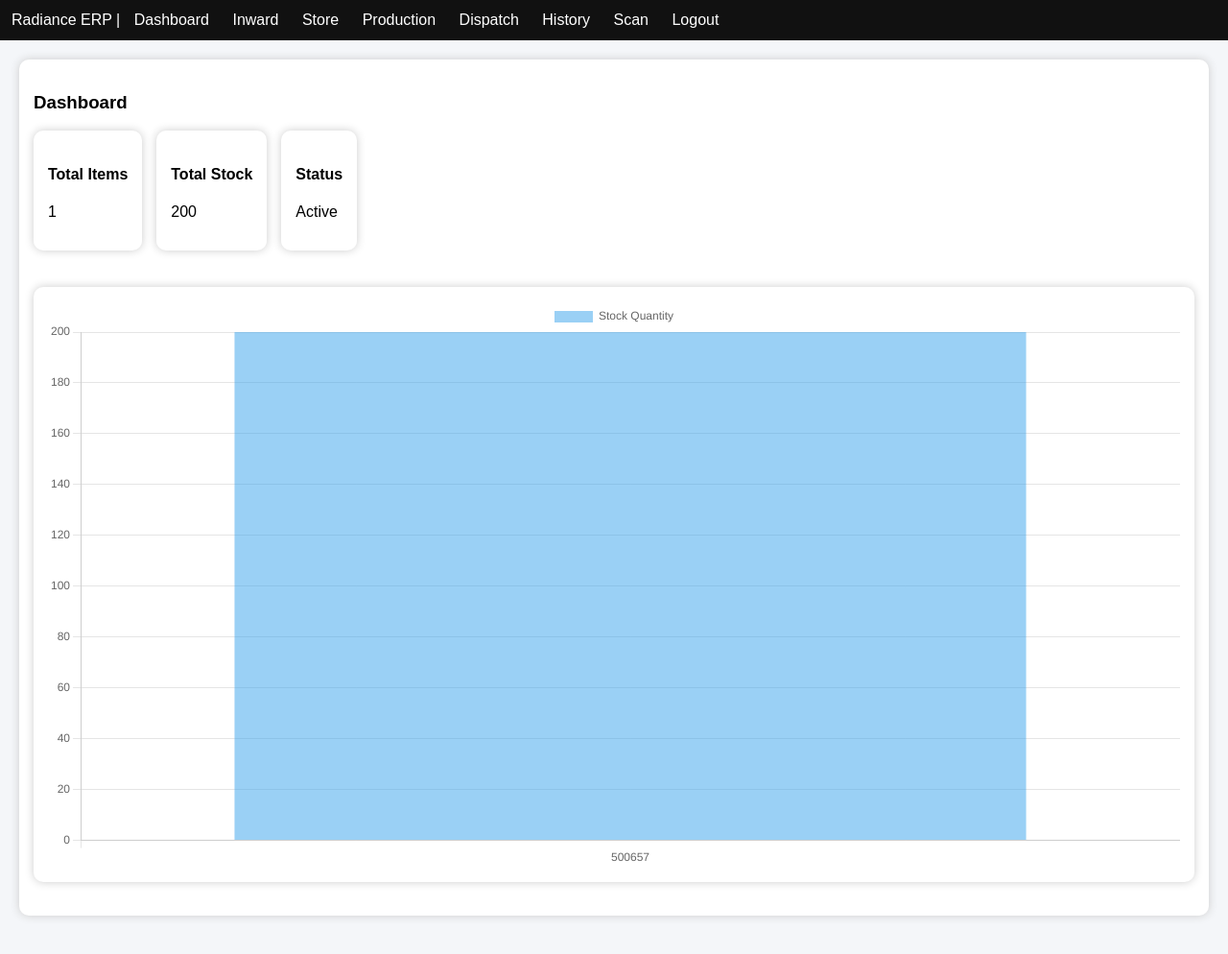
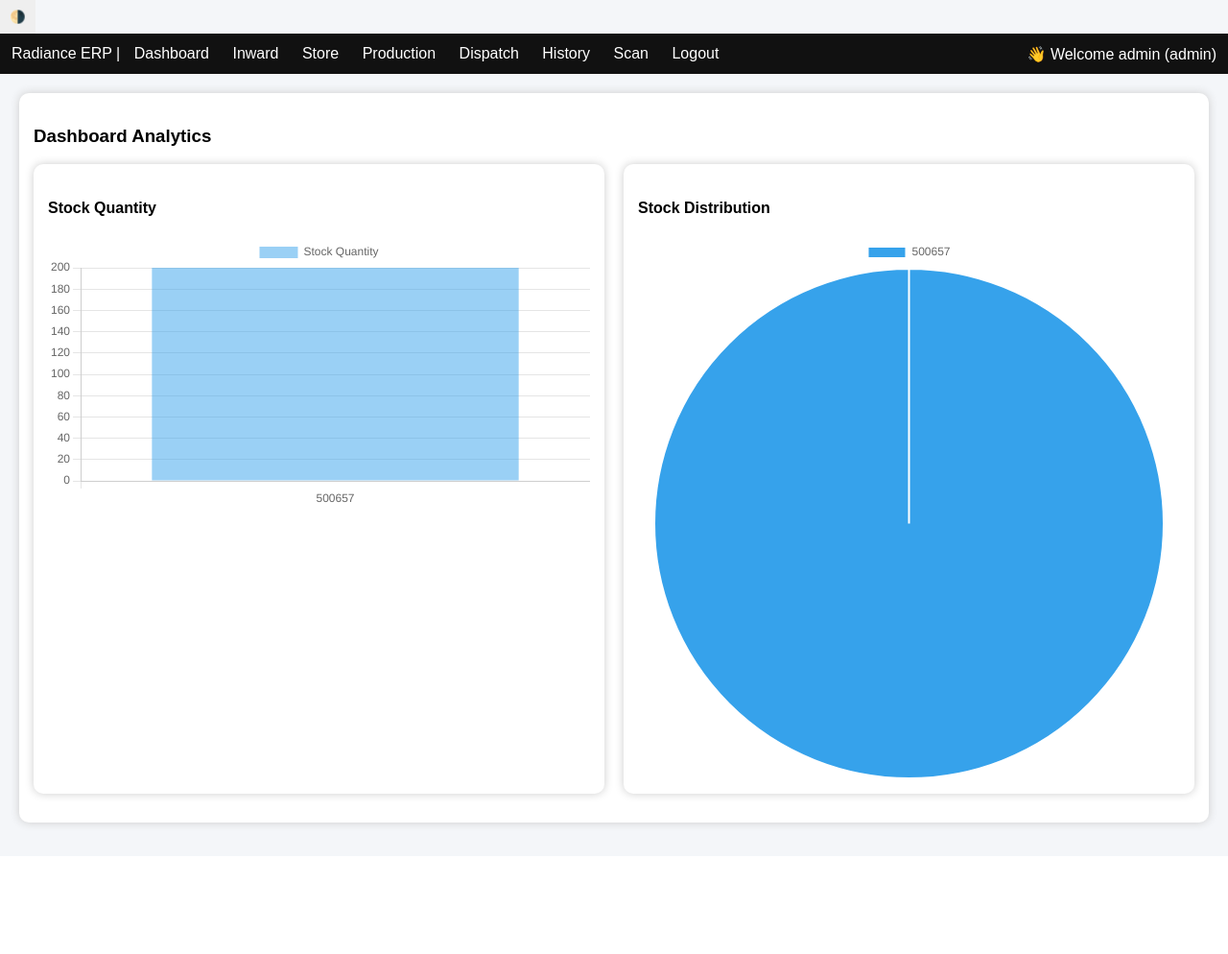
Before and after one commit to ashuu481/Radiance_Erp, a Flask app: page /dashboard in a window 1280 px wide. Shown: the whole page at 96% size. After the commit the page ends 865 px from the top, so only its background shows below. Run offline with Flask 3, Linux system fonts and the light colour scheme; a user stored in the database is signed in; data comes from the database, SQL or seed files in the repository; both versions use the stored data as it was after the commit.

Commit message:
charts + excel + premium UI

```diff
--- a/app.py
+++ b/app.py
@@ -83,15 +83,16 @@ def dashboard():
 
     conn = get_db()
     cur = conn.cursor()
+
     cur.execute("SELECT part, qty FROM stock")
-    data = cur.fetchall()
+    rows = cur.fetchall()
 
     parts = []
     qtys = []
 
-    for i in data:
-        parts.append(i['part'])
-        qtys.append(i['qty'])
+    for r in rows:
+        parts.append(r['part'])
+        qtys.append(r['qty'])
 
     conn.close()
 
--- a/templates/base.html
+++ b/templates/base.html
@@ -4,18 +4,31 @@
 <title>Radiance ERP</title>
 
 <meta name="viewport" content="width=device-width, initial-scale=1">
+<button onclick="toggleTheme()">🌗</button>
+<style>
 
-<style>
 body {
     font-family: Arial;
+    margin: 0;
+    transition: 0.3s;
+}
+
+/* LIGHT MODE */
+body.light {
     background: #f4f6f9;
-    margin: 0;
+    color: black;
+}
+
+/* DARK MODE */
+body.dark {
+    background: #121212;
+    color: white;
 }
 
 .nav {
     background: #111;
+    color: white;
     padding: 12px;
-    color: white;
 }
 
 .nav a {
@@ -29,36 +42,28 @@ body {
 }
 
 .card {
+    padding: 15px;
+    border-radius: 10px;
+    margin-bottom: 15px;
+}
+
+/* Light card */
+body.light .card {
     background: white;
-    padding: 15px;
-    margin-bottom: 20px;
-    border-radius: 10px;
     box-shadow: 0 0 10px #ccc;
 }
 
-input {
-    padding: 10px;
-    margin: 5px;
-    width: 200px;
+/* Dark card */
+body.dark .card {
+    background: #1e1e1e;
 }
 
 button {
     padding: 10px;
-    background: black;
-    color: white;
     border: none;
+    cursor: pointer;
 }
 
-table {
-    width: 100%;
-    background: white;
-    border-collapse: collapse;
-}
-
-th, td {
-    padding: 10px;
-    border-bottom: 1px solid #ddd;
-}
 </style>
 
 </head>
@@ -66,7 +71,9 @@ th, td {
 <body>
 
 <div class="nav">
+
 Radiance ERP |
+
 
 <a href="/dashboard">Dashboard</a>
 <a href="/inward">Inward</a>
@@ -76,6 +83,27 @@ Radiance ERP |
 <a href="/history">History</a>
 <a href="/scan">Scan</a>
 <a href="/logout">Logout</a>
+<!-- 👇 ROLE GREETING -->
+<span style="float:right;">
+👋 Welcome {{ session['user'] }} ({{ session['role'] }})
+<script>
+
+// load saved theme
+let theme = localStorage.getItem("theme") || "light";
+document.body.className = theme;
+
+function toggleTheme(){
+    if(document.body.className === "light"){
+        document.body.className = "dark";
+        localStorage.setItem("theme", "dark");
+    } else {
+        document.body.className = "light";
+        localStorage.setItem("theme", "light");
+    }
+}
+
+</script>
+</span>
 </div>
 
 <div class="container">
--- a/templates/home.html
+++ b/templates/home.html
@@ -1,56 +1,47 @@
 {% extends 'base.html' %}
 {% block content %}
 
-<h3>Dashboard</h3>
+<h3>Dashboard Analytics</h3>
 
-<!-- 🔷 Stats Cards -->
-<div style="display:flex; gap:15px; flex-wrap:wrap;">
+<!-- 🔷 Charts Layout -->
+<div style="display:flex; gap:20px; flex-wrap:wrap;">
 
-<div class="card">
-<h4>Total Items</h4>
-<p>{{ parts|length if parts else 0 }}</p>
-</div>
+    <!-- BAR CHART -->
+    <div class="card" style="flex:1; min-width:300px;">
+        <h4>Stock Quantity</h4>
+        <canvas id="barChart"></canvas>
+    </div>
 
-<div class="card">
-<h4>Total Stock</h4>
-<p>
-{% if qtys %}
-{{ qtys | sum }}
-{% else %}
-0
-{% endif %}
-</p>
-</div>
-
-<div class="card">
-<h4>Status</h4>
-<p>Active</p>
-</div>
+    <!-- PIE CHART -->
+    <div class="card" style="flex:1; min-width:300px;">
+        <h4>Stock Distribution</h4>
+        <canvas id="pieChart"></canvas>
+    </div>
 
 </div>
 
-<br>
+<!-- 🔷 SAFE DATA (NO JINJA ERROR) -->
+<script>
+var parts = [];
+var qtys = [];
 
-<!-- 🔷 Chart Section -->
-<div class="card">
+try {
+    parts = JSON.parse('{{ parts | tojson | safe if parts is defined else "[]" }}');
+    qtys = JSON.parse('{{ qtys | tojson | safe if qtys is defined else "[]" }}');
+} catch (e) {
+    parts = [];
+    qtys = [];
+}
+</script>
 
-{% if parts and qtys %}
-<canvas id="chart"></canvas>
-{% else %}
-<p>No stock data available</p>
-{% endif %}
-
-</div>
-
-<!-- 🔷 Chart Script -->
+<!-- 🔷 CHART -->
 <script src="https://cdn.jsdelivr.net/npm/chart.js"></script>
 
 <script>
-let parts = {{ parts | tojson if parts else '[]' }};
-let qtys = {{ qtys | tojson if qtys else '[]' }};
+if(parts.length > 0){
 
-if(parts.length > 0){
-    new Chart(document.getElementById('chart'), {
+    // BAR CHART
+    new Chart(document.getElementById('barChart'), {
         type: 'bar',
         data: {
             labels: parts,
@@ -58,16 +49,25 @@ if(parts.length > 0){
                 label: 'Stock Quantity',
                 data: qtys
             }]
-        },
-        options: {
-            responsive: true,
-            plugins: {
-                legend: {
-                    display: true
-                }
-            }
         }
     });
+
+    // PIE CHART
+    new Chart(document.getElementById('pieChart'), {
+        type: 'pie',
+        data: {
+            labels: parts,
+            datasets: [{
+                data: qtys
+            }]
+        }
+    });
+
+} else {
+
+    document.getElementById("barChart").outerHTML = "<p>No data available</p>";
+    document.getElementById("pieChart").outerHTML = "";
+
 }
 </script>
 
```
Also changed, not shown: templates/login.html (+74 -4 lines), erp.db.
